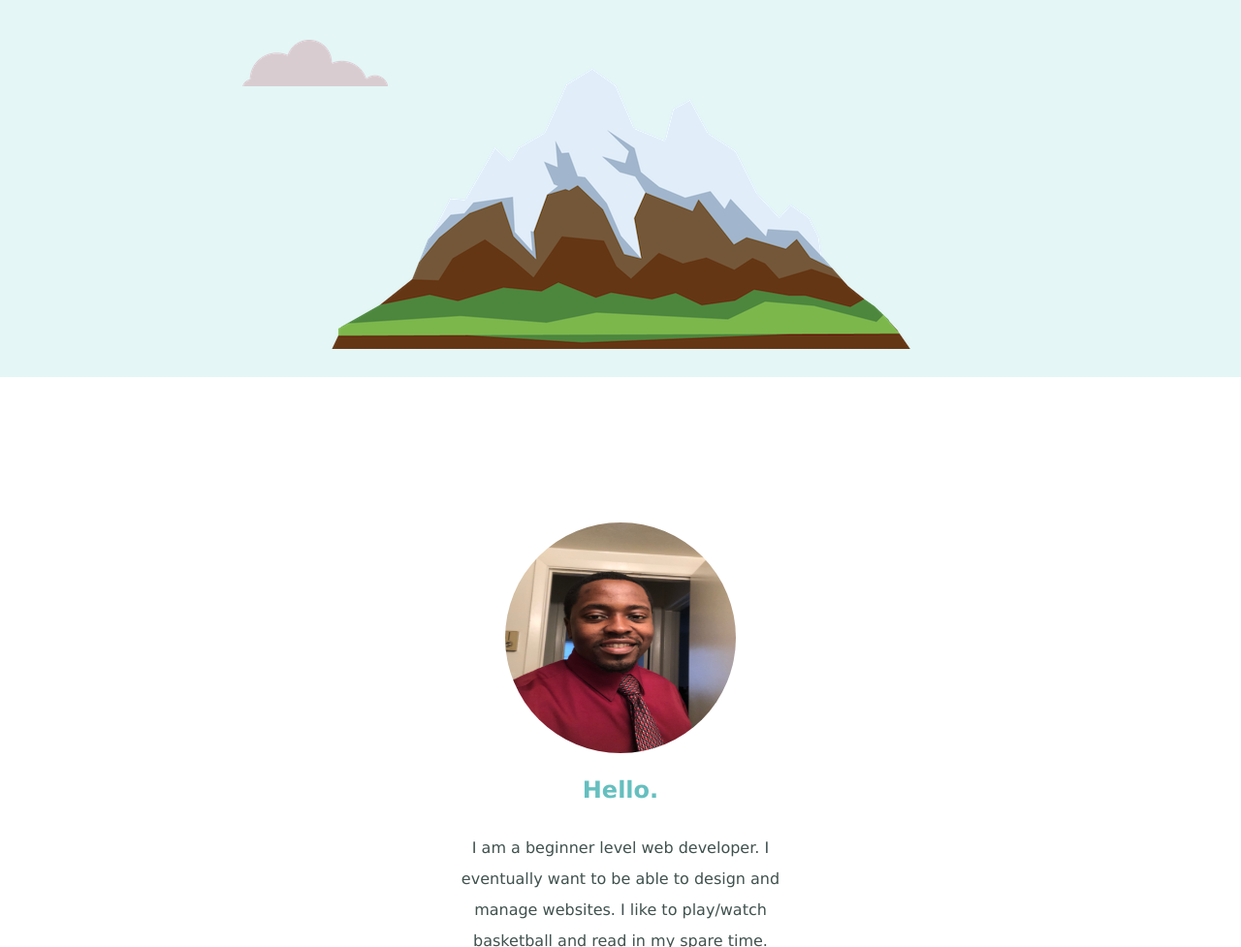
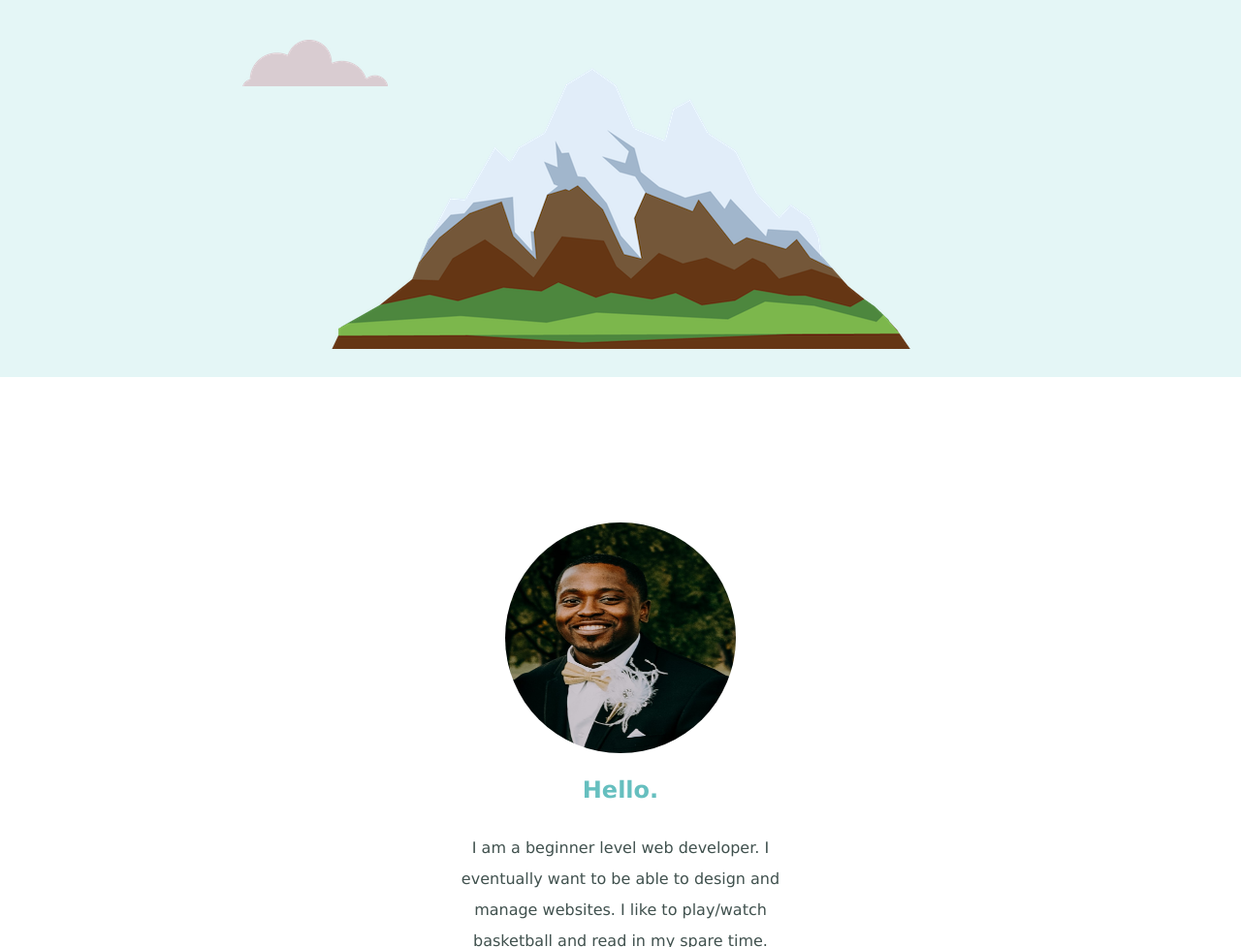
Before and after one commit to mtembo/PersonalSite, a plain HTML site: page index.html in a window 1280 px wide. Shown: the part 330-1307 px from the top of the page at 97% size. Drawn offline with Linux system fonts and the light colour scheme.

Commit message:
Add new profile pic

```diff
--- a/index.html
+++ b/index.html
@@ -16,7 +16,7 @@
     </div>
     <div class="middle-container">
       <div class="profile">
-        <img  class="profilepic" src="images/profilepic.jpg" alt="profile">
+        <img  class="profilepic" src="images/Tembo-251.jpg" alt="profile">
         <h2>Hello.</h2>
         <p class="hello">I am a beginner level web developer. I eventually want to be able to design and manage websites. I like to play/watch basketball and read in my spare time.</p>
       </div>
```
Also changed, not shown: images/Tembo-251.jpg (added).
